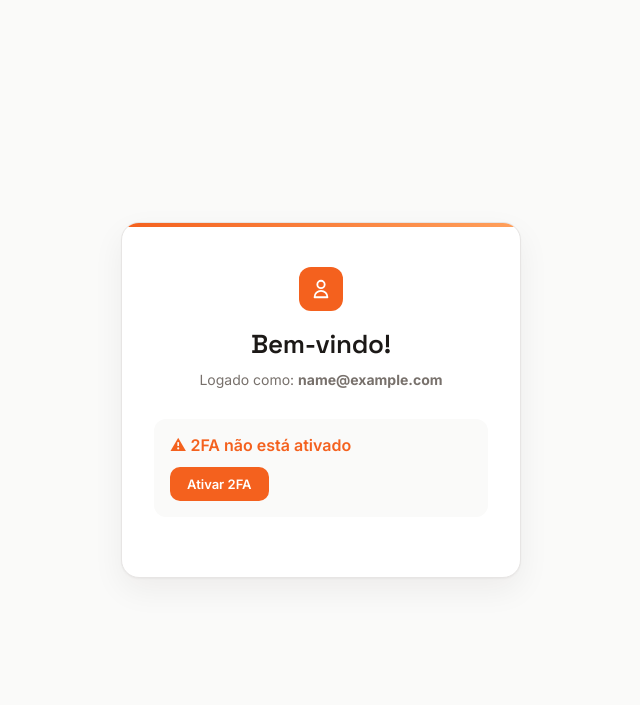
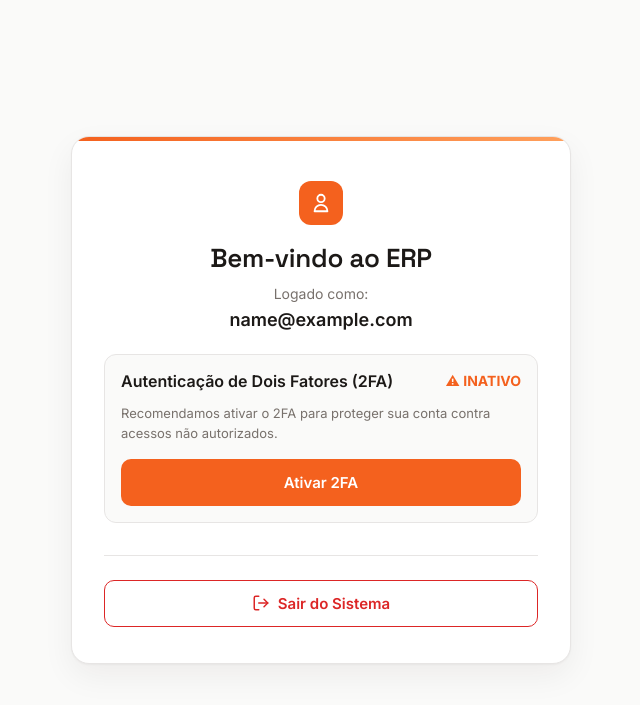
Before and after one commit to MatheusdeCastroViana/Project-School-ERP, a Django app: page /usuarios/dashboard/ in a window 1280 px wide. Shown: the top 705 px of the page, without its empty margins (319-959 px from the left). Run offline with Django 5.2, Linux system fonts and the light colour scheme; the visitor is signed in with stand-in values (Sample User, id 1); data that the repository does not hold is empty.

Commit message:
Criação da tela de Pós Login e Botão de Loggout

```diff
--- a/usuarios/templates/usuarios/dashboard.html
+++ b/usuarios/templates/usuarios/dashboard.html
@@ -3,42 +3,73 @@
 {% load static %}
 
 {% block head_title %}
-    {% trans "Dashboard" %}
+    {% trans "Painel do Usuário" %}
 {% endblock head_title %}
 
 {% block content %}
 <div class="auth-shell">
-    <div class="auth-card">
+    <div class="auth-card" style="max-width: 500px;">
         <div class="auth-card__badge">
             <svg xmlns="http://www.w3.org/2000/svg" fill="none" viewBox="0 0 24 24" stroke="currentColor">
-                <path stroke-linecap="round" stroke-linejoin="round" stroke-width="2"
-                      d="M16 7a4 4 0 11-8 0 4 4 0 018 0zM12 14a7 7 0 00-7 7h14a7 7 0 00-7-7z" />
+                <path stroke-linecap="round" stroke-linejoin="round" stroke-width="2" d="M16 7a4 4 0 11-8 0 4 4 0 018 0zM12 14a7 7 0 00-7 7h14a7 7 0 00-7-7z" />
             </svg>
         </div>
 
-        <h1 class="auth-title">{% trans "Bem-vindo!" %}</h1>
+        <h1 class="auth-title">{% trans "Bem-vindo ao ERP" %}</h1>
 
-        <p class="auth-text">
-            {% trans "Logado como:" %} <strong>{{ usuario.email }}</strong>
+        <div style="text-align: center; margin-bottom: 24px;">
+            <p class="auth-text" style="margin-bottom: 4px;">
+                {% trans "Logado como:" %}
+            </p>
+            <p style="font-size: 18px; font-weight: 600; color: var(--auth-ink); margin: 0; word-break: break-all;">
+                {{ usuario.email }}
+            </p>
+        </div>
+
+        <div style="margin: 24px 0; padding: 16px; background: var(--auth-bg); border-radius: 12px; border: 1px solid var(--auth-border);">
+            <div style="display: flex; align-items: center; justify-content: space-between; margin-bottom: 12px;">
+                <span style="font-weight: 600; color: var(--auth-ink);">{% trans "Autenticação de Dois Fatores (2FA)" %}</span>
+                {% if tem_2fa %}
+                    <span style="color: var(--auth-success); font-weight: 700; font-size: 14px;">✓ ATIVO</span>
+                {% else %}
+                    <span style="color: var(--auth-accent); font-weight: 700; font-size: 14px;">⚠ INATIVO</span>
+                {% endif %}
+            </div>
+
+            <p class="auth-text" style="text-align: left; font-size: 13px; margin-bottom: 16px;">
+                {% if tem_2fa %}
+                    {% trans "Sua conta está protegida por 2FA. Para desativar, utilize o botão abaixo." %}
+                {% else %}
+                    {% trans "Recomendamos ativar o 2FA para proteger sua conta contra acessos não autorizados." %}
+                {% endif %}
             </p>
 
-        <div style="margin: 24px 0; padding: 16px; background: var(--auth-bg); border-radius: 12px;">
-            {% if config_2fa and config_2fa.ativado %}
-                <p style="color: var(--auth-success); font-weight: 600; margin: 0 0 12px 0;">
-                    ✓ {% trans "2FA está ativado" %}
-                </p>
-                <a href="{% url 'usuarios:desativar_2fa' %}" class="auth-btn auth-btn--outline" style="width: auto; padding: 8px 16px; font-size: 13px;">
+            <div style="display: flex; gap: 12px; flex-wrap: wrap;">
+                {% if tem_2fa %}
+                    <a href="{% url 'usuarios:desativar_2fa' %}" class="auth-btn auth-btn--outline" style="flex: 1; text-align: center;">
                         {% trans "Desativar 2FA" %}
                     </a>
                 {% else %}
-                <p style="color: var(--auth-accent); font-weight: 600; margin: 0 0 12px 0;">
-                    ⚠ {% trans "2FA não está ativado" %}
-                </p>
-                <a href="{% url 'usuarios:ativar_2fa' %}" class="auth-btn auth-btn--primary" style="width: auto; padding: 8px 16px; font-size: 13px;">
+                    <a href="{% url 'usuarios:ativar_2fa' %}" class="auth-btn auth-btn--primary" style="flex: 1; text-align: center;">
                         {% trans "Ativar 2FA" %}
                     </a>
                 {% endif %}
             </div>
         </div>
+
+        <div class="auth-form__actions" style="margin-top: 32px; border-top: 1px solid var(--auth-border); padding-top: 24px;">
+            <form action="{% url 'usuarios:logout' %}" method="post" style="margin: 0;">
+                {% csrf_token %}
+                <button type="submit" class="auth-btn auth-btn--outline" style="width: 100%; border-color: var(--auth-danger); color: var(--auth-danger);">
+                    <svg xmlns="http://www.w3.org/2000/svg" width="18" height="18" viewBox="0 0 24 24" fill="none" stroke="currentColor" stroke-width="2" stroke-linecap="round" stroke-linejoin="round" style="margin-right: 8px;">
+                        <path d="M9 21H5a2 2 0 0 1-2-2V5a2 2 0 0 1 2-2h4"></path>
+                        <polyline points="16 17 21 12 16 7"></polyline>
+                        <line x1="21" y1="12" x2="9" y2="12"></line>
+                    </svg>
+                    {% trans "Sair do Sistema" %}
+                </button>
+            </form>
+        </div>
+    </div>
 </div>
 {% endblock content %}
--- a/usuarios/urls.py
+++ b/usuarios/urls.py
@@ -4,8 +4,10 @@ from . import views_2fa
 app_name = 'usuarios'
 
 urlpatterns = [
+    path('dashboard/', views_2fa.dashboard, name='dashboard'),
+    path('logout/', views_2fa.logout_usuario, name='logout'), # Rota segura com auditoria
+
     path('ativar-2fa/', views_2fa.ativar_2fa, name='ativar_2fa'),
     path('desativar-2fa/', views_2fa.desativar_2fa, name='desativar_2fa'),
     path('verify-2fa/', views_2fa.verificar_2fa, name='verificar_2fa'),
-    path('dashboard/', views_2fa.dashboard, name='dashboard'),
 ]
--- a/usuarios/views_2fa.py
+++ b/usuarios/views_2fa.py
@@ -1,17 +1,65 @@
 from django.shortcuts import render, redirect
 from django.contrib.auth.decorators import login_required
+from django.contrib.auth import logout as django_logout
 from django.contrib import messages
+from django.utils import timezone
 from django.contrib.auth import get_user_model, login
-from django.utils import timezone
 from .models_2fa import Configuracao2FA
-from .audit import registrar_evento_2fa
+from .audit import registrar_evento_2fa, registrar_evento_autenticacao
 
 Usuario = get_user_model()
 
 
 @login_required
+def dashboard(request):
+    """
+    View do Dashboard do usuário autenticado.
+    Exibe informações básicas do usuário e o status de segurança (2FA).
+    O decorator @login_required garante que apenas usuários autenticados
+    possam acessar esta tela (Requisito RF-04).
+    """
+    # Tenta obter a configuração de 2FA do usuário, se existir
+    try:
+        config_2fa = request.user.config_2fa
+        tem_2fa = config_2fa.ativado
+    except Configuracao2FA.DoesNotExist:
+        tem_2fa = False
+
+    context = {
+        'usuario': request.user,
+        'tem_2fa': tem_2fa,
+    }
+    return render(request, 'usuarios/dashboard.html', context)
+
+
+@login_required
+def logout_usuario(request):
+    """
+    View customizada de logout para garantir o registro em log de auditoria
+    ANTES de destruir a sessão do usuário.
+
+    Atende ao requisito RA-5.1: Registrar logs de logout.
+    Atende ao requisito RS-1.10: Invalidação de sessão no logout.
+    """
+    # 1. Registra o evento de logout no log de auditoria de segurança
+    registrar_evento_autenticacao(
+        usuario=request.user,
+        evento='logout',
+        sucesso=True,
+        ip_address=request.META.get('REMOTE_ADDR')
+    )
+
+    # 2. Invalida a sessão do Django (destrói os dados da sessão e o cookie sessionid)
+    django_logout(request)
+
+    # 3. Redireciona para a tela de login
+    return redirect('account_login')
+
+
+# --- Views de 2FA (Mantidas para funcionamento completo) ---
+
+@login_required
 def ativar_2fa(request):
-    """View para ativar o 2FA do usuário logado."""
     try:
         config = request.user.config_2fa
     except Configuracao2FA.DoesNotExist:
@@ -19,35 +67,17 @@ def ativar_2fa(request):
 
     if request.method == 'POST':
         token = request.POST.get('token', '').strip()
-
         if config.verify_token(token):
             config.ativado = True
             config.save()
-
-            registrar_evento_2fa(
-                usuario=request.user,
-                evento='ativacao',
-                sucesso=True,
-                ip_address=request.META.get('REMOTE_ADDR')
-            )
-
+            registrar_evento_2fa(usuario=request.user, evento='ativacao', sucesso=True, ip_address=request.META.get('REMOTE_ADDR'))
             messages.success(request, '2FA ativado com sucesso! Seu login agora está mais seguro.')
             return redirect('usuarios:dashboard')
         else:
-            registrar_evento_2fa(
-                usuario=request.user,
-                evento='ativacao',
-                sucesso=False,
-                ip_address=request.META.get('REMOTE_ADDR'),
-                detalhes='Token inválido durante ativação'
-            )
+            registrar_evento_2fa(usuario=request.user, evento='ativacao', sucesso=False, ip_address=request.META.get('REMOTE_ADDR'), detalhes='Token inválido')
             messages.error(request, 'Código inválido. Verifique o código no seu aplicativo e tente novamente.')
 
-    context = {
-        'config': config,
-        'qr_code': config.get_qrcode_base64(),
-        'chave_secreta': config.chave_secreta,
-    }
+    context = {'config': config, 'qr_code': config.get_qrcode_base64(), 'chave_secreta': config.chave_secreta}
     return render(request, 'usuarios/ativar_2fa.html', context)
 
 
@@ -58,77 +88,37 @@ def desativar_2fa(request):
             config = request.user.config_2fa
             config.ativado = False
             config.save()
-
-            registrar_evento_2fa(
-                usuario=request.user,
-                evento='desativacao',
-                sucesso=True,
-                ip_address=request.META.get('REMOTE_ADDR')
-            )
-
+            registrar_evento_2fa(usuario=request.user, evento='desativacao', sucesso=True, ip_address=request.META.get('REMOTE_ADDR'))
             messages.success(request, '2FA desativado com sucesso.')
             return redirect('usuarios:dashboard')
         except Configuracao2FA.DoesNotExist:
             messages.error(request, '2FA não está configurado para sua conta.')
-
     return render(request, 'usuarios/desativar_2fa.html')
 
 
 def verificar_2fa(request):
     usuario_id = request.session.get('usuario_pendente_2fa')
-
     if not usuario_id:
         return redirect('account_login')
 
     if request.method == 'POST':
         token = request.POST.get('token', '').strip()
-
         try:
             usuario = Usuario.objects.get(id=usuario_id)
             config = usuario.config_2fa
-
             if config.verify_token(token):
                 login(request, usuario, backend='usuarios.backends.UsuarioBackend')
-
                 if 'usuario_pendente_2fa' in request.session:
                     del request.session['usuario_pendente_2fa']
-
                 config.ultimo_uso = timezone.now()
                 config.save()
-
-                registrar_evento_2fa(
-                    usuario=usuario,
-                    evento='verificacao_sucesso',
-                    sucesso=True,
-                    ip_address=request.META.get('REMOTE_ADDR')
-                )
-
+                registrar_evento_2fa(usuario=usuario, evento='verificacao_sucesso', sucesso=True, ip_address=request.META.get('REMOTE_ADDR'))
                 messages.success(request, 'Autenticação 2FA concluída com sucesso!')
                 return redirect('usuarios:dashboard')
             else:
-                registrar_evento_2fa(
-                    usuario=usuario,
-                    evento='verificacao_falha',
-                    sucesso=False,
-                    ip_address=request.META.get('REMOTE_ADDR'),
-                    detalhes='Token inválido durante verificação'
-                )
+                registrar_evento_2fa(usuario=usuario, evento='verificacao_falha', sucesso=False, ip_address=request.META.get('REMOTE_ADDR'), detalhes='Token inválido')
                 messages.error(request, 'Código 2FA inválido. Tente novamente.')
-
-        except Usuario.DoesNotExist:
+        except (Usuario.DoesNotExist, Configuracao2FA.DoesNotExist):
             messages.error(request, 'Erro na verificação. Faça login novamente.')
             return redirect('account_login')
-        except Configuracao2FA.DoesNotExist:
-            messages.error(request, 'Erro na configuração 2FA. Contate o administrador.')
-            return redirect('account_login')
-
     return render(request, 'usuarios/verificar_2fa.html')
-
-
-@login_required
-def dashboard(request):
-    context = {
-        'usuario': request.user,
-        'config_2fa': getattr(request.user, 'config_2fa', None),
-    }
-    return render(request, 'usuarios/dashboard.html', context)
```
Lines whose indentation alone changed are shown as unchanged.
